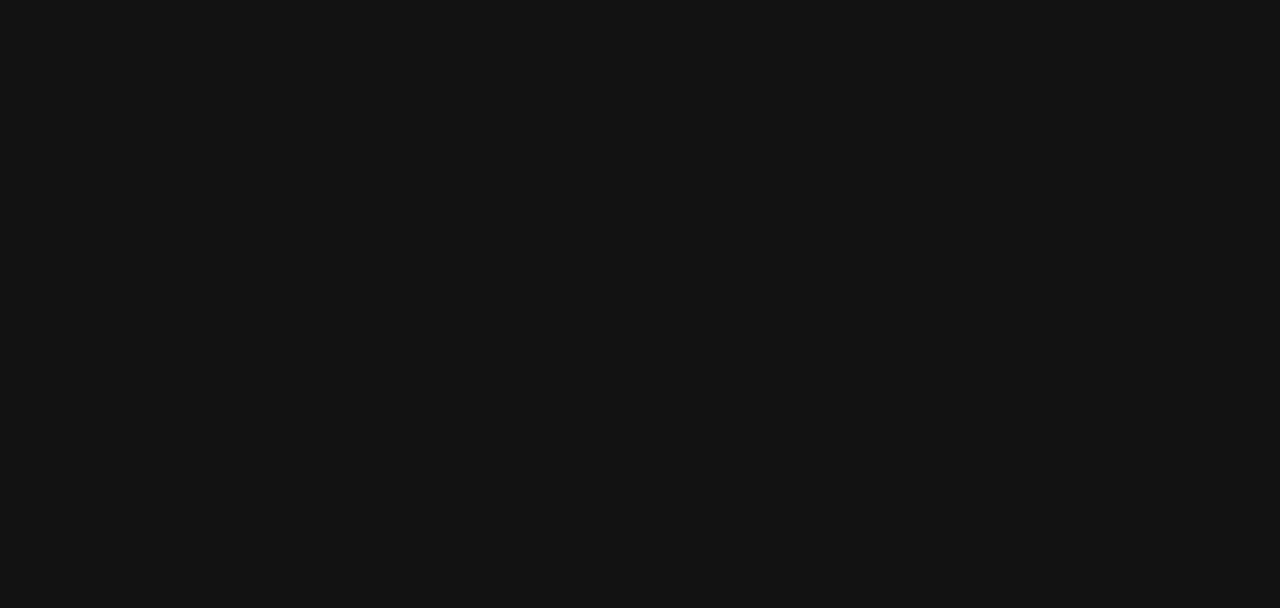
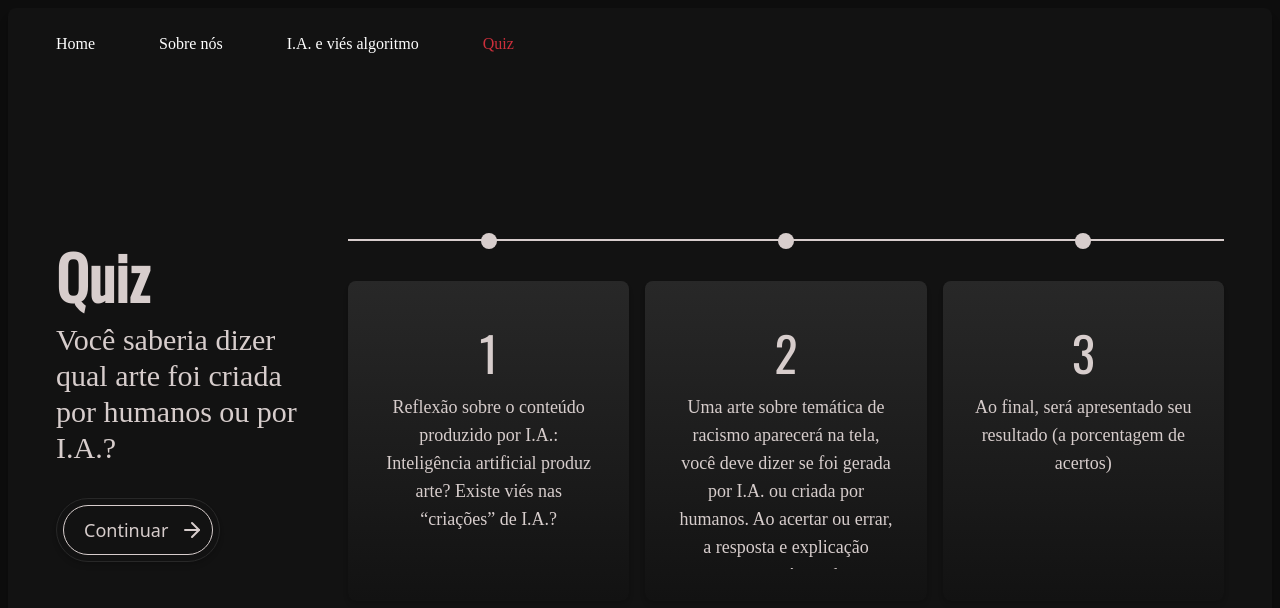
Before and after one commit to Anemaygi/Quiz-ArteOuIA, a React (Vite) app: page /quiz in a window 1280 px wide. Before the commit this address had no page. Shown: the top 608 px of the page. Built offline with nearby package versions, Linux system fonts and the light colour scheme; a web font is replaced by a local one.

Commit message:
feat: add onboarding quiz page

```diff
--- /dev/null
+++ b/src/pages/quiz_onboarding.tsx
@@ -0,0 +1,55 @@
+
+import React from 'react';
+import Button from '../components/button';
+import Navbar from '../components/navbar';
+
+interface CardProps {
+  title: string;
+  content: string;
+}
+
+const Card: React.FC<CardProps> = ({ title, content }) => {
+  return (
+    <div className="relative flex flex-col items-center">
+    <div className="bg-timberWolf h-4 w-4 rounded-full mb-8 hidden md:block"></div>
+    <div className="bg-gradient-to-b rounded-lg shadow-md from-[#282828] h-80 flex flex-col hover:bg-gradient-to-b hover:from-[#313131] transition-all ease-in-out hover:duration-300 items-center p-8 group">
+      <h1 className="font-Oswald text-semibold text-5xl p-4 group-hover:text-white transition-all">{title}</h1>
+      <p className="font-ZenMaru text-lg text-center overflow-auto">{content}</p>
+    </div>
+    </div>
+  );
+};
+
+const Quiz: React.FC = () => {
+
+  return (
+  <div className="bg-[#0D0D0D]  text-timberWolf h-screen  w-screen flex items-center p-2">
+        <div className='flex flex-col shadow-lg rounded-lg w-screen h-full overflow-auto p-4 bg-night'>
+        <Navbar />
+          <div className="grid grid-cols-1 lg:grid-cols-4 m-8 h-full items-center ">
+
+            <div className="mr-8">
+              <h1 className='font-Oswald text-6xl font-bold mb-4 text-center lg:text-left '> Quiz </h1>
+              <p className='font-ZenMaru text-3xl text-bold text-center lg:text-left'>Você saberia dizer qual arte foi criada por humanos ou por I.A.?</p>
+              <div className="py-8 flex justify-center w-full lg:justify-start"><Button text="Continuar" handleClick={()=>console.log('oi')}/></div>
+            </div>
+            <div className="col-span-3 h-full flex items-center">
+              <div>
+              <div className="h-[2px] w-full bg-timberWolf -mb-2 hidden md:block"></div>
+              <div className="grid grid-cols-1 md:grid-cols-3 gap-4 h-full items-center w-full ">
+                <Card title="1" content="Reflexão sobre o conteúdo produzido por I.A.: Inteligência artificial produz arte? Existe viés nas “criações” de I.A.?"/>
+                <Card title="2" content="Uma arte sobre temática de racismo aparecerá na tela, você deve dizer se foi gerada por I.A. ou criada por humanos. Ao acertar ou errar, a resposta e explicação aparecerá na tela"/>
+                <Card title="3" content="Ao final, será apresentado seu resultado (a porcentagem de acertos)"/>
+              </div>
+              </div>
+
+            </div>
+
+          </div>
+        </div>
+  </div>
+
+  );
+};
+
+export default Quiz;
--- a/src/routes/index.tsx
+++ b/src/routes/index.tsx
@@ -1,10 +1,12 @@
 import { Routes, Route } from "react-router-dom"
 import LandingPage from "../pages/landingPage";
+import Quiz from "../pages/quiz_onboarding";
 
 export default function RootRouter() {
   return (
     <Routes>
       <Route path='/' element={<LandingPage />} />
+      <Route path='/quiz' element={<Quiz />} />
     </Routes>
   );
 }
```
